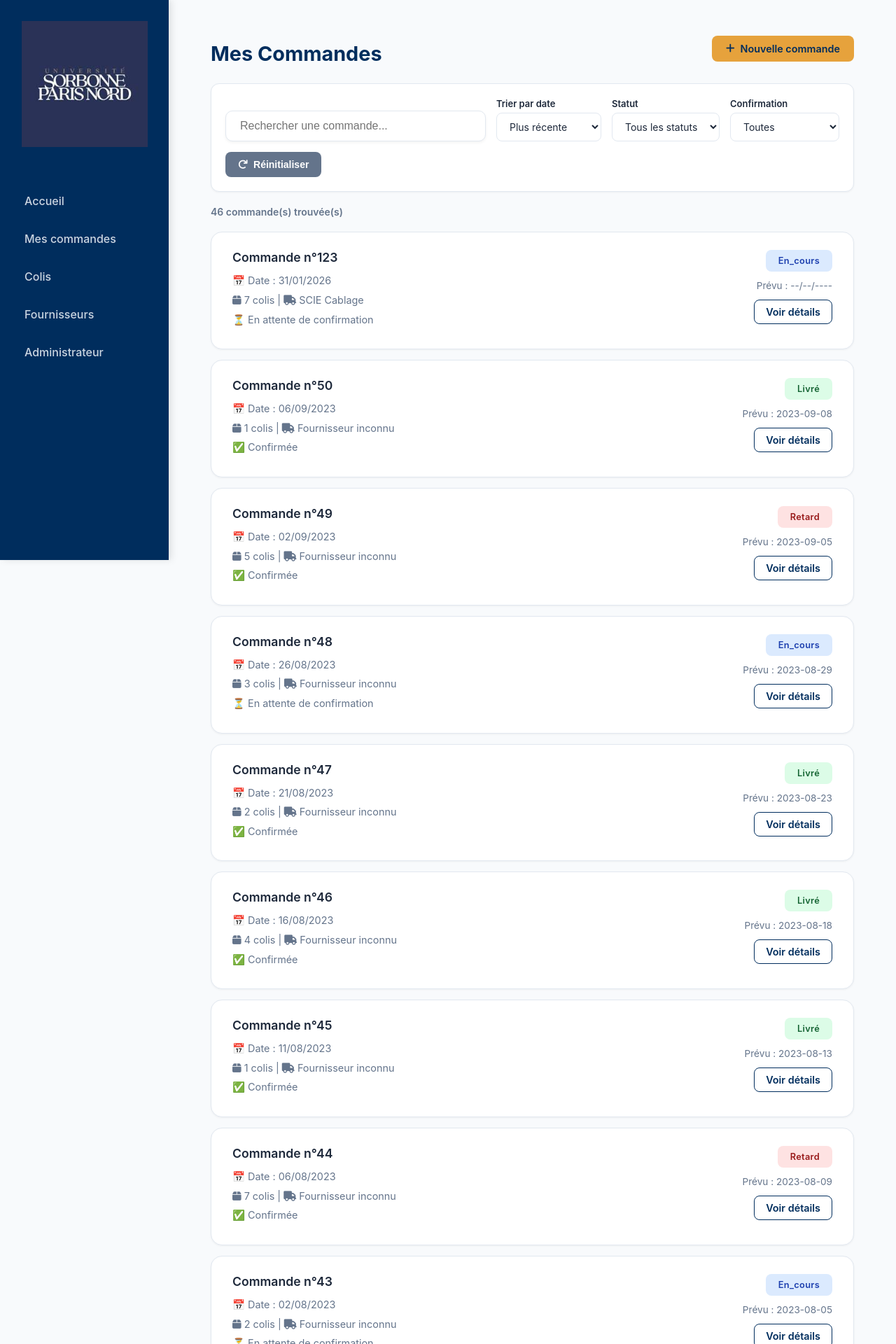
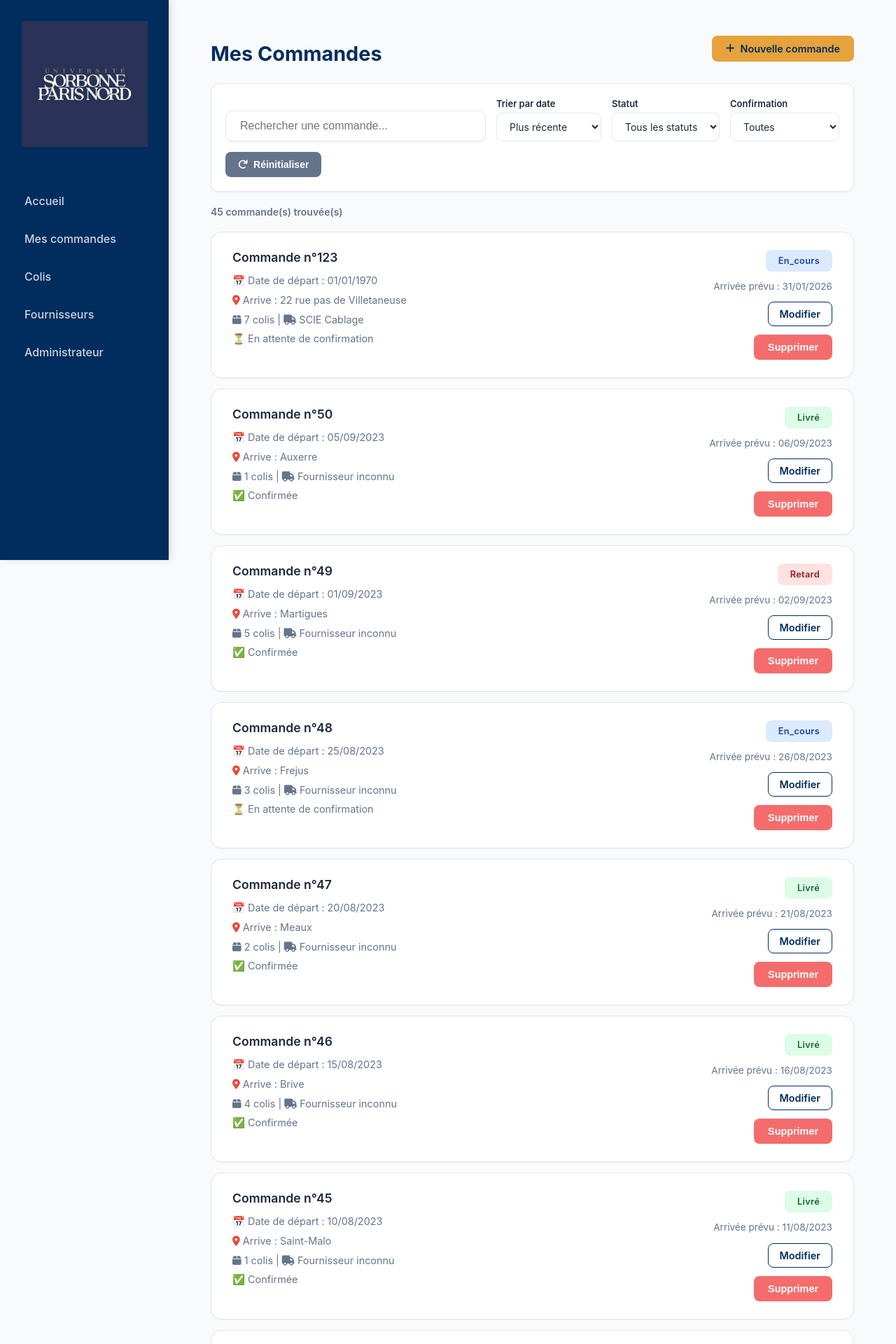
Before and after one commit to JasperPetit/Projet-Colis, a PHP site: page /pageMesCommandes.php in a window 1280 px wide. Shown: the top 1920 px of the page at 70% size. Run offline with PHP 8.4, Linux system fonts and the light colour scheme; data comes from the database, SQL or seed files in the repository; both versions use the stored data as it was after the commit.

Commit message:
ajout : modifier les commandes, les commandes sont liées aux devis, les dates de départ et arrivé marchent enfin, on peut noter l'adresse de départ et d'arrivé sur ajouter commande et on voit l'adresse d'arrivé sur la page de mes commandes et on peut supprimer commandes

```diff
--- a/Administrateur/controllers/CommandeController.php
+++ b/Administrateur/controllers/CommandeController.php
@@ -1,11 +1,19 @@
 <?php
     $resListeCommandes = getListeCommandesCompletes($db);
 
-    function getClasseCSSStatut($statut) {
-        $s = strtolower($statut);
-        if ($s == 'livré') return 'statut-livre';
-        if ($s == 'en_cours') return 'statut-en-cours';
-        if ($s == 'retard') return 'statut-retard';
-        return '';
+    // On vérifie si une suppression est demandée
+    if ($_SERVER['REQUEST_METHOD'] === 'POST' && isset($_POST['supprimer_commande'])) {
+        $NumeroBonDeCommande = $_POST['NumeroBonDeCommande'] ?? '';
+
+        if (!empty($NumeroBonDeCommande)) {
+            try {
+                deleteCommande($db, $NumeroBonDeCommande);
+                echo "<script>alert('La commande a été supprimé avec succès.'); window.location.href='pageMesCommandes.php';</script>";
+                exit();
+            } catch (Exception $e) {
+                echo "<script>alert('Erreur : Impossible de supprimer cette commande car il est lié à des jsp.');</script>";
+            }
+        }
     }
+
 ?>
--- a/Administrateur/models/CommandeModel.php
+++ b/Administrateur/models/CommandeModel.php
@@ -20,13 +20,34 @@
 
     // Pour la page MesCommandes
     function getListeCommandesCompletes($db) {
-        $sql = "SELECT C.*, F.nomEntreprise, co.DateAriveePrevu
+        $sql = "SELECT C.*, F.nomEntreprise, D.Date_ AS DateDepart
                 FROM Commande C
+                INNER JOIN devis D ON C.idDevis = D.idDevis
                 LEFT JOIN Commandé_a_ CA ON C.idDevis = CA.idDevis
                 LEFT JOIN Fournisseur F ON CA.idFournisseur = F.idFournisseur
-                LEFT JOIN Colis co USING (NumeroBonDeCommande)
-                ORDER BY C.Date_ DESC";
+                ORDER BY D.Date_ DESC";
+
         return $db->query($sql)->fetchAll(PDO::FETCH_ASSOC);
+    }
+
+    function deleteCommande($db, $numeroBonDeCommande) {
+        $query = $db->prepare("DELETE FROM Commande WHERE NumeroBonDeCommande = ?");
+        return $query->execute([$numeroBonDeCommande]);
+    }
+
+    function getDateDepart($db, $idDevis) {
+        $query = $db->prepare("SELECT Date_ FROM devis WHERE idDevis = ?");
+        $query->execute([$idDevis]);
+        $resDateDepart = $query->fetch(PDO::FETCH_ASSOC);
+        return $resDateDepart['Date_'];
+    }
+
+    function getClasseCSSStatut($statut) {
+        $s = strtolower($statut);
+        if ($s == 'livré') return 'statut-livre';
+        if ($s == 'en_cours') return 'statut-en-cours';
+        if ($s == 'retard') return 'statut-retard';
+        return '';
     }
 
 
@@ -37,20 +58,40 @@
         return $query->fetchAll(PDO::FETCH_ASSOC);
     }
 
-    function ajouterCommande($db, $numero, $adresse, $date, $nbColis) {
-        $queryIdDevis = $db->query("SELECT MAX(idDevis) as maxId FROM Commande");
-        $resIdDevis = $queryIdDevis->fetch(PDO::FETCH_ASSOC);
+    function getListeDevis($db) {
+        $query = $db->query("SELECT idDevis FROM devis");
+        return $query->fetchAll(PDO::FETCH_ASSOC);
+    }
 
-        // Calcule le nouvel ID (si la table est vide, maxId sera null, donc on commence à 1)
-        $idDevis = ($resIdDevis['maxId'] ?? 0) + 1;
+    function ajouterCommande($db, $numero, $adresseDepart, $adresseArivee, $dateDepartDossier, $nbColis, $idDevis, $dateArriveeSaisie) {
+        $sql = "INSERT INTO Commande (idDevis, AdresseDepart, NumeroBonDeCommande, AdresseArivee, Date_, nbColis, statut, ConfirmerOuiOuNon)
+                VALUES (?, ?, ?, ?, ?, ?, 'en_cours', 0)";
 
-        // Prépare l'insertion en incluant l'idDevis calculé
-        $sql = "INSERT INTO Commande (idDevis, NumeroBonDeCommande, AdresseArivee, Date_, nbColis, statut, ConfirmerOuiOuNon)
-                VALUES (?, ?, ?, ?, ?, 'en_cours', 0)";
+        $query = $db->prepare($sql);
+        return $query->execute([$idDevis, $adresseDepart, $numero, $adresseArivee, $dateArriveeSaisie, $nbColis]);
+    }
+
+    // Pour la page ModifierCommande
+    function modifierCommande($db, $numero, $adresseDepart, $adresseArivee, $nbColis, $idDevis, $dateArriveeSaisie) {
+        // On met à jour les colonnes de la table Commande
+        $sql = "UPDATE Commande SET
+                idDevis = ?,
+                AdresseDepart = ?,
+                AdresseArivee = ?,
+                Date_ = ?,
+                nbColis = ?
+                WHERE NumeroBonDeCommande = ?";
 
         $query = $db->prepare($sql);
 
-        // 4. Exécuter avec toutes les valeurs dans le bon ordre
-        return $query->execute([$idDevis, $numero, $adresse, $date, $nbColis]);
+        // L'ordre des variables doit correspondre aux "?" ci-dessus
+        return $query->execute([
+            $idDevis,
+            $adresseDepart,
+            $adresseArivee,
+            $dateArriveeSaisie, // Stockée dans Date_
+            $nbColis,
+            $numero
+        ]);
     }
 ?>
--- a/Administrateur/public/style.css
+++ b/Administrateur/public/style.css
@@ -279,14 +279,27 @@ h1 {
 .commande-actions {
     display: flex;
     flex-direction: column;
-    align-items: flex-end;
+    align-items: flex-end; /* Aligne tous les éléments à droite de la colonne */
     gap: 12px;
+    text-align: right;
+    min-width: 200px; /* Garantit un espace suffisant pour les dates */
+}
+
+/* On s'assure que le formulaire ne crée pas de décalage */
+.commande-actions form {
+    background: transparent;
+    padding: 0;
+    margin: 0;
+    border: none;
+    width: auto;
+    max-width: none;
 }
 
 .commande-actions p {
     margin: 0;
     color: var(--text-muted);
     font-size: 0.85rem;
+    line-height: 1.4; /* Ajoute un peu de confort de lecture */
 }
 
 /* --- BADGES DE STATUT --- */
@@ -509,13 +522,21 @@ form input, form select, form textarea {
 }
 
 .bouton-supprimer {
-    background-color: #dc3545;
+    background-color: var(--danger); /* Utilise ta variable #F56C6C */
     color: white;
     border: none;
     border-radius: 8px;
     padding: 10px 20px;
     cursor: pointer;
-    outline: none;
-    box-shadow: none;
+    font-weight: 600;
+    transition: all 0.3s ease;
+    display: inline-flex;
+    align-items: center;
+    gap: 8px;
+}
 
+.bouton-supprimer:hover {
+    background-color: #d9534f; /* Un rouge un peu plus sombre au survol */
+    transform: translateY(-1px);
+    box-shadow: 0 2px 8px rgba(245, 108, 108, 0.4);
 }
--- a/Administrateur/views/pageColis.php
+++ b/Administrateur/views/pageColis.php
@@ -80,7 +80,10 @@
                             <?= htmlspecialchars($colis['statut']) ?>
                         </span>
                         <p>📅 Arrivée prévue : <?= htmlspecialchars($colis['DateAriveePrevu']) ?></p>
-                        <a href="details_colis.php?id=<?= $colis['idColis'] ?>" class="commande-détails">Voir détails</a>
+
+                        <a href="pageModifierCommande.php?modifier=<?= $commande['NumeroBonDeCommande'] ?>" class="commande-détails">
+                                Modifier
+                        </a>
                     </div>
                 </div>
             <?php endforeach; ?>
--- a/Administrateur/views/pageMesCommandes.php
+++ b/Administrateur/views/pageMesCommandes.php
@@ -71,7 +71,12 @@
 
                     <div class="commande-info">
                         <h3>Commande n°<?= htmlspecialchars($commande['NumeroBonDeCommande']) ?></h3>
-                        <p>📅 Date : <?= date("d/m/Y", strtotime($commande['Date_'])) ?></p>
+                        <p>📅 Date de départ : <?= !empty($commande['DateDepart']) ? date("d/m/Y", strtotime($commande['DateDepart'])) : 'Non définie' ?></p>
+
+                        <div class="itineraire">
+                            <p><i class="fas fa-map-marker-alt" style="color: #e74c3c;"></i> Arrive : <?= htmlspecialchars($commande['AdresseArivee'] ?? 'Non renseigné') ?></p>
+                        </div>
+
                         <p>
                             <i class="fas fa-box"></i> <?= $commande['nbColis'] ?> colis |
                             <i class="fas fa-truck"></i> <?= !empty($commande['nomEntreprise']) ? htmlspecialchars($commande['nomEntreprise']) : 'Fournisseur inconnu' ?>
@@ -83,16 +88,30 @@
                         <span class="statue-colis <?= getClasseCSSStatut($commande['statut']) ?>">
                             <?= htmlspecialchars($commande['statut']) ?>
                         </span>
-                        <p>Prévu : <?= !empty($commande['DateAriveePrevu']) ? htmlspecialchars($commande['DateAriveePrevu']) : '--/--/----' ?></p>
-                        <a href="#" class="commande-détails">Voir détails</a>
+                        <p>Arrivée prévu : <?= !empty($commande['Date_']) ? htmlspecialchars(date("d/m/Y", strtotime($commande['Date_']))) : '--/--/----' ?></p>
+
+                        <a href="pageModifierCommande.php?modifier=<?= $commande['NumeroBonDeCommande'] ?>" class="commande-détails">
+                                Modifier
+                        </a>
+
+                        <form method="POST" style="display: inline; margin: 0; padding: 0; border: none; background: none;" onsubmit="return confirmerSuppressionCommande('<?= htmlspecialchars($commande['NumeroBonDeCommande']) ?>')">
+                            <input type="hidden" name="NumeroBonDeCommande" value="<?= $commande['NumeroBonDeCommande'] ?>">
+                            <button type="submit" name="supprimer_commande" class="bouton-supprimer">
+                                Supprimer
+                            </button>
+                        </form>
+
                     </div>
                 </div>
             <?php endforeach; ?>
         </div>
-
     </main>
 
     <script>
+        function confirmerSuppressionCommande(NumeroBonDeCommande) {
+            return confirm("Êtes-vous sûr de vouloir supprimer le fournisseur '" + NumeroBonDeCommande + "' ?\n\nCette action est irréversible.");
+        }
+
         function filtrerCommandes() {
             const inputRecherche = document.getElementById("searchBar");
             const filtreRecherche = inputRecherche.value.toUpperCase();
@@ -104,7 +123,6 @@
             const container = document.getElementById("listeCommandes");
             const cards = Array.from(container.getElementsByClassName("commande-card"));
 
-            // Étape 1 : Filtrage
             const cardsVisibles = cards.filter(function(card) {
                 const h3 = card.getElementsByTagName("h3")[0];
                 const txtValue = h3.textContent || h3.innerText;
@@ -119,21 +137,18 @@
                 return matchRecherche && matchStatut && matchConfirmation;
             });
 
-            // Étape 2 : Tri par date
             cardsVisibles.sort(function(a, b) {
                 const dateA = new Date(a.getAttribute("data-date"));
                 const dateB = new Date(b.getAttribute("data-date"));
                 return (filtreDate === "recente") ? (dateB - dateA) : (dateA - dateB);
             });
 
-            // Étape 3 : Mise à jour de l'affichage
             cards.forEach(card => card.style.display = "none");
             cardsVisibles.forEach(card => {
                 card.style.display = "";
-                container.appendChild(card); // Réinsère dans le bon ordre de tri
+                container.appendChild(card);
             });
 
-            // Étape 4 : Compteur
             document.getElementById("compteurResultats").textContent = cardsVisibles.length + " commande(s) trouvée(s)";
         }
 
@@ -145,7 +160,6 @@
             filtrerCommandes();
         }
 
-        // Initialisation automatique au chargement
         window.onload = filtrerCommandes;
     </script>
 </body>
```
Also changed, not shown: Administrateur/controllers/AjoutCommandeController.php (+20 -10 lines), Administrateur/controllers/ModifierCommandeController.php (added, +42 -0 lines), Administrateur/views/pageAjouterCommande.php (+21 -3 lines), Administrateur/views/pageModifierCommande.php (added, +80 -0 lines), Administrateur/data/database.db.
